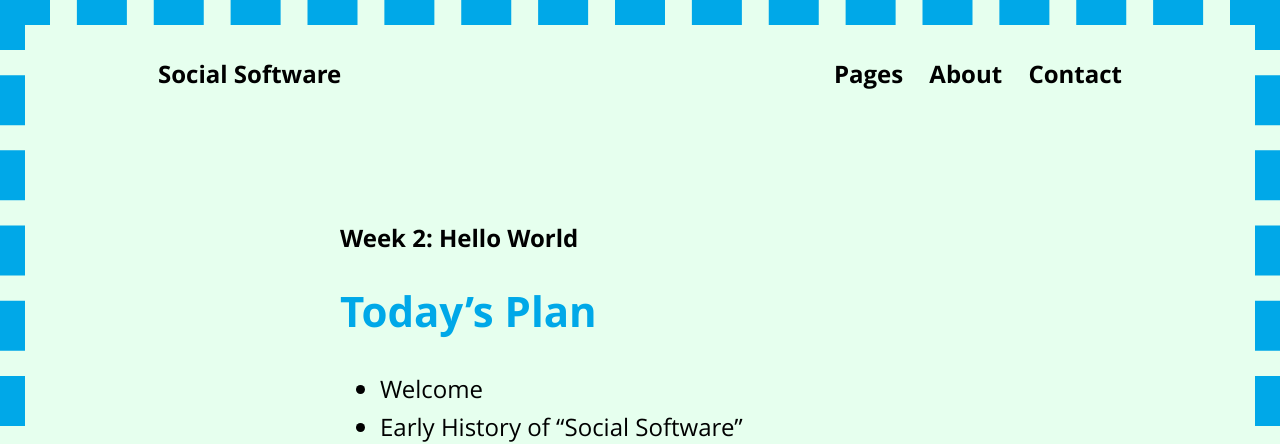
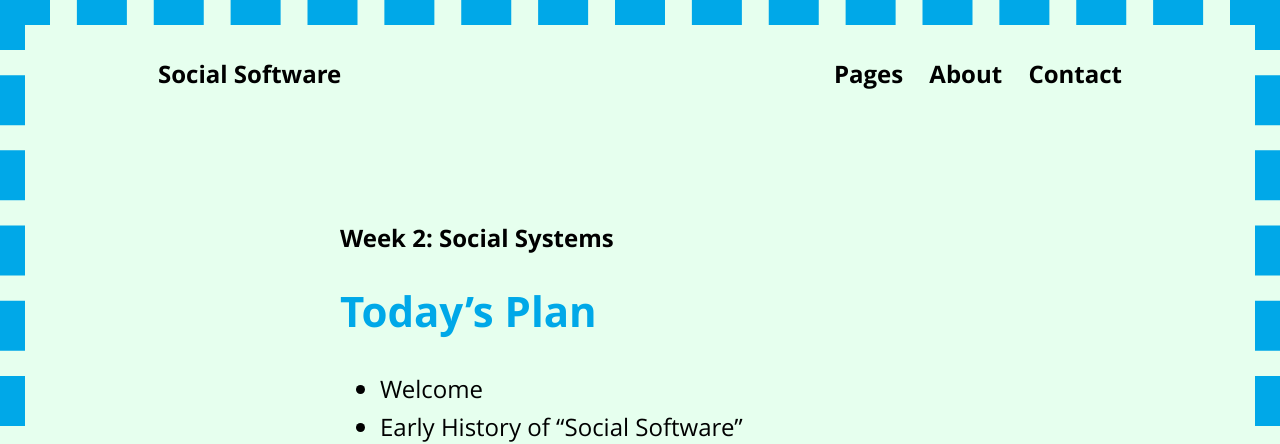
Before and after one commit to lee2sman/social_software_2021, a Jekyll site: the page built from _posts/2021-09-06-week2.md, in a window 1280 px wide and 900 px high. Shown: the top 444 px of the window. Built offline with Jekyll 4.4.1, drawn with Linux system fonts in a browser that asks for light colours; nearby versions of some CDN libraries.

Commit message:
update week2

```diff
--- a/_posts/2021-09-06-week2.md
+++ b/_posts/2021-09-06-week2.md
@@ -1,6 +1,6 @@
 ---
 layout: post
-title: "Week 2: Hello World"
+title: "Week 2: Social Systems"
 ---
 
 ## Today's Plan
```
